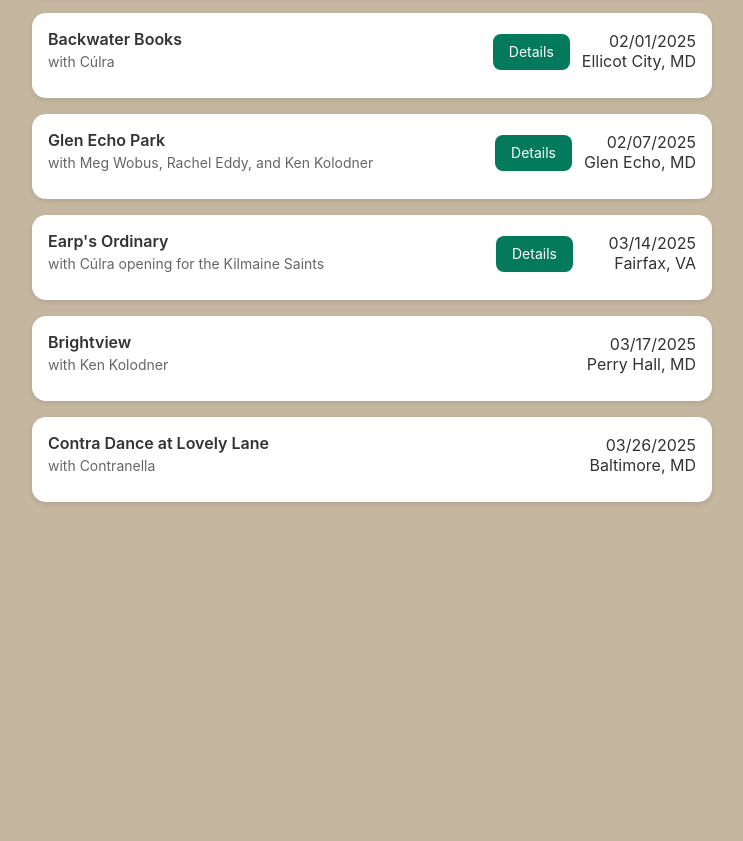
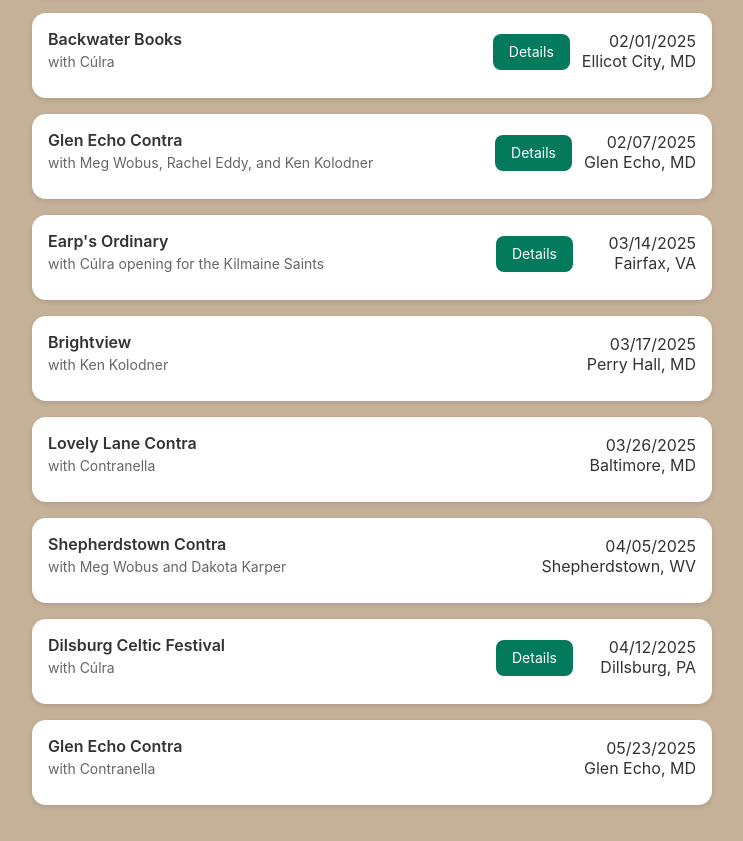
Before and after one commit to charleybellermusic/show-schedule, a plain HTML site: page index.html in a window 1280 px wide. Shown: the part 365-1206 px from the top of the page, without its empty margins (268-1011 px from the left). Before the commit the page ends 903 px from the top, so only its background shows below. Drawn offline with Linux system fonts and the light colour scheme.

Commit message:
Update schedule

```diff
--- a/index.html
+++ b/index.html
@@ -9,7 +9,7 @@
             max-width: 680px;
             margin: 0 auto;
             padding: 20px;
-            background-color: #c5b6a0;
+            background-color: #c5b098;
             color: #333;
         }
 
@@ -144,7 +144,7 @@
         <div class="show-card">
             <div class="card-main">
                 <div class="card-left">
-                    <div class="venue">Glen Echo Park</div>
+                    <div class="venue">Glen Echo Contra</div>
                     <div class="group">with Meg Wobus, Rachel Eddy, and Ken Kolodner</div>
                 </div>
                 <div class="card-right">
@@ -191,7 +191,7 @@
         <div class="show-card">
             <div class="card-main">
                 <div class="card-left">
-                    <div class="venue">Contra Dance at Lovely Lane</div>
+                    <div class="venue">Lovely Lane Contra</div>
                     <div class="group">with Contranella</div>
                 </div>
                 <div class="card-right">
@@ -202,6 +202,53 @@
                 </div>
             </div>
         </div>
+
+        <div class="show-card">
+            <div class="card-main">
+                <div class="card-left">
+                    <div class="venue">Shepherdstown Contra</div>
+                    <div class="group">with Meg Wobus and Dakota Karper</div>
+                </div>
+                <div class="card-right">
+                    <div class="date-location">
+                        <div class="show-date">04/05/2025</div>
+                        <div class="location">Shepherdstown, WV</div>
+                    </div>
+                </div>
+            </div>
+        </div>
+
+        <div class="show-card">
+            <div class="card-main">
+                <div class="card-left">
+                    <div class="venue">Dilsburg Celtic Festival</div>
+                    <div class="group">with Cúlra</div>
+                </div>
+                <div class="card-right">
+                    <a href="https://dillscelticfest.com/" class="ticket-link">Details</a>
+                    <div class="date-location">
+                        <div class="show-date">04/12/2025</div>
+                        <div class="location">Dillsburg, PA</div>
+                    </div>
+                </div>
+            </div>
+        </div>
+
+        <div class="show-card">
+            <div class="card-main">
+                <div class="card-left">
+                    <div class="venue">Glen Echo Contra</div>
+                    <div class="group">with Contranella</div>
+                </div>
+                <div class="card-right">
+                    <div class="date-location">
+                        <div class="show-date">05/23/2025</div>
+                        <div class="location">Glen Echo, MD</div>
+                    </div>
+                </div>
+            </div>
+        </div>
+
     </div>
 </body>
 </html>
```
